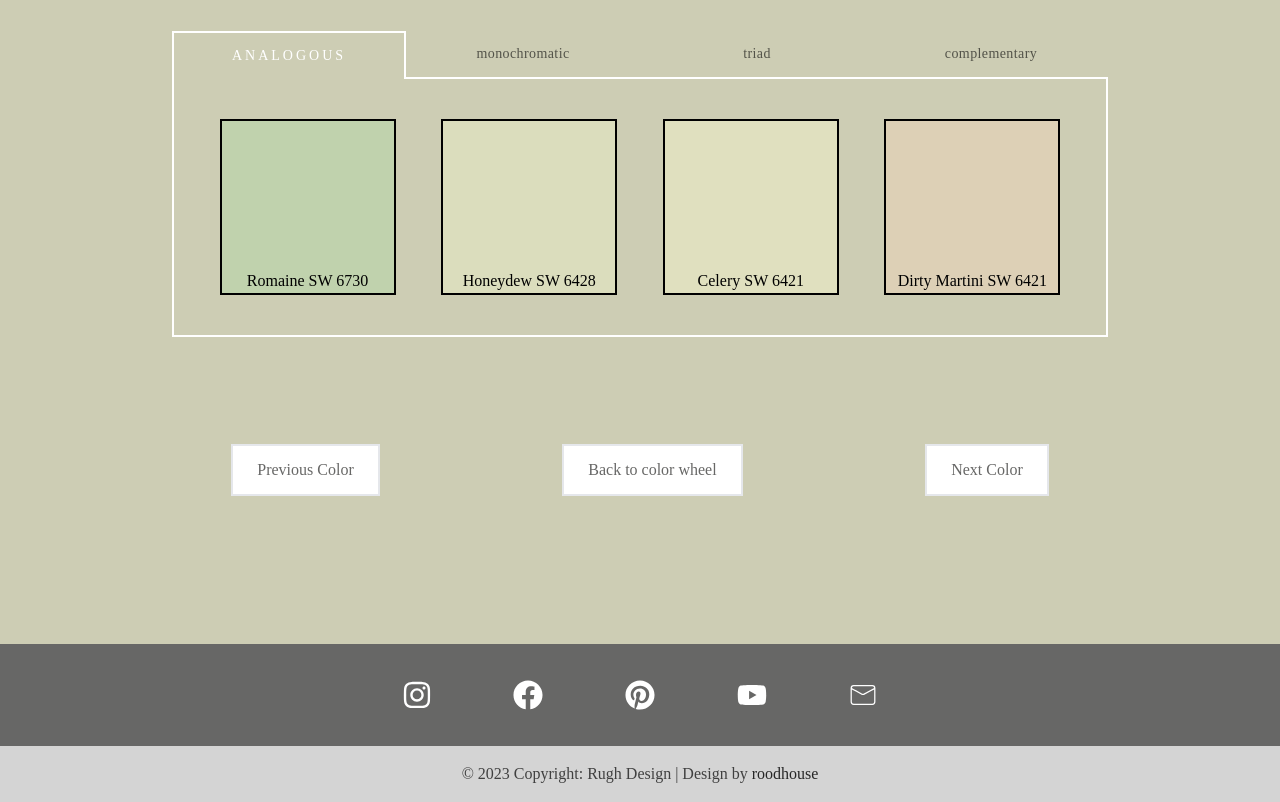
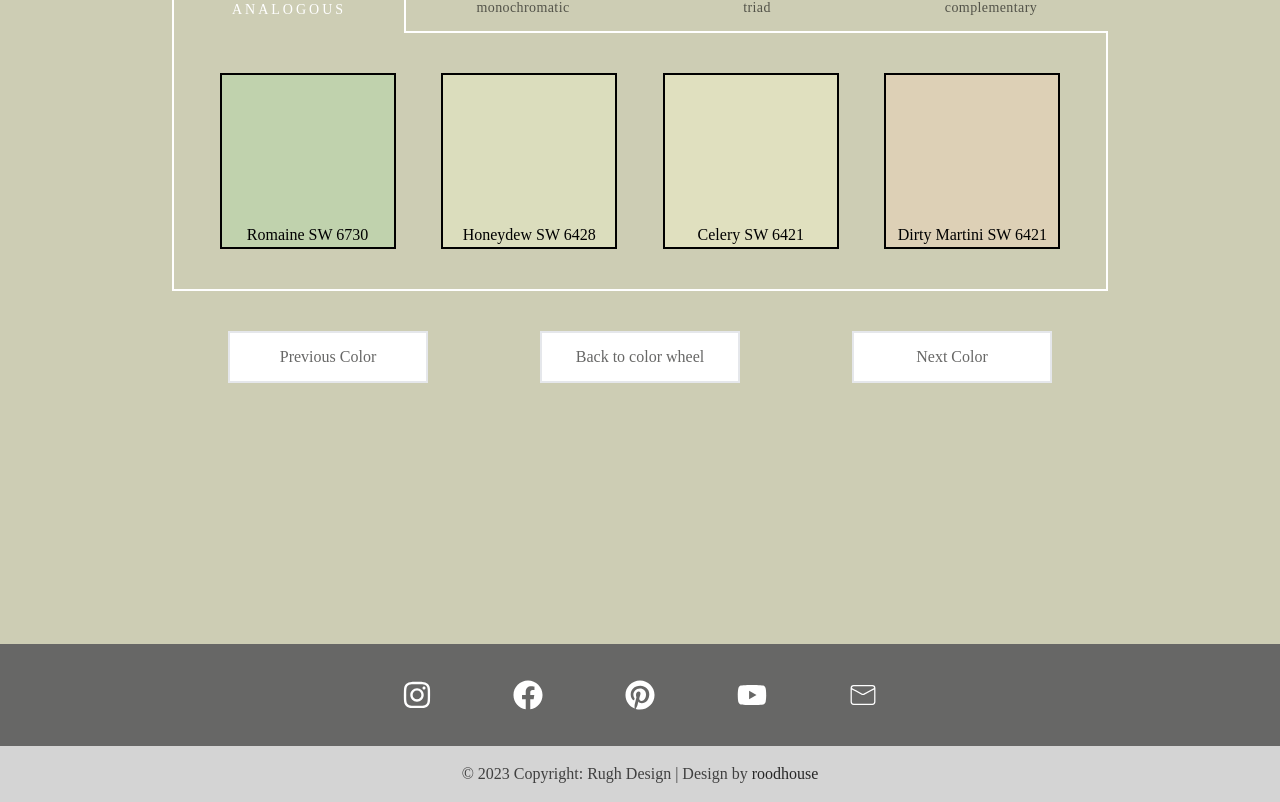
Before and after one commit to roodhouse/rugh-design-color-wheel, a React (Create React App) app: page /color/acanthus in a window 1280 px wide. Shown: the part 1106-1908 px from the top of the page. Built offline with nearby package versions, Linux system fonts and the light colour scheme.

Commit message:
fixed overflow issue and layout shift on hover

```diff
--- a/src/components/color/Color.jsx
+++ b/src/components/color/Color.jsx
@@ -76,9 +76,9 @@ function Color() {
           <div>
             <ColorTabs />
           </div>
-        </div>
         {/* color navigation */}
         <ColorNav />
+        </div>
       </div>
     </div>
   );
--- a/src/components/color/ColorNav.jsx
+++ b/src/components/color/ColorNav.jsx
@@ -2,12 +2,16 @@ import * as React from 'react';
 import { useState } from 'react';
 import { useParams, Link } from 'react-router-dom';
 import { getColor, colors } from '../colors';
+import Tooltip from '@mui/material/Tooltip';
+import Fade from '@mui/material/Fade';
+import Zoom from '@mui/material/Zoom';
 
 function ColorNav() {
 
     const { id } = useParams();
     const color = getColor(id);
 
+    // Handle hover on color nav buttons
     const [prevIsHovering, setPrevIsHovering] = useState(false);
     const [nextIsHovering, setNextIsHovering] = useState(false);
 
@@ -58,9 +62,11 @@ function ColorNav() {
 
   return (
     <div className='max-w-[1000px] w-full flex flex-row justify-around mx-auto pt-10'>
+        <div className='w-[200px] text-center whitespace-nowrap'>
+
             <Link onMouseOver={handlePrevMouseOver} onMouseOut={handlePrevMouseOut} to={`../color/${thePreviousColor()}`}>
                 {prevIsHovering && (
-                    <div className={thePreviousColor() === 0 ? "hidden" : "block bg-white text-[#676766] border-2 px-6 py-3 hover:bg-[#E5C1C1] hover:border-[#E5C1C1] hover:text-white"}>
+                    <div className={thePreviousColor() === 0 ? "hidden" : "hover:text-ellipsis hover:whitespace-nowrap hover:overflow-hidden block bg-white text-[#676766] border-2 px-6 py-3 hover:bg-[#E5C1C1] hover:border-[#E5C1C1] hover:text-white"}>
               {colors[prevIndex].name}
           </div>
                 )}
@@ -70,14 +76,20 @@ function ColorNav() {
           </div>
                 )}
             </Link>
+        </div>
+        <div className='w-[200px] text-center'>
+
             <Link to={`../`}>
           <div className='block bg-white text-[#676766] border-2 px-6 py-3 hover:bg-[#E5C1C1] hover:border-[#E5C1C1] hover:text-white'>
                 Back to color wheel
           </div>
                 </Link>
+        </div>
+        <div className='w-[200px] text-center whitespace-nowrap'>
+
             <Link onMouseOver={handleNextMouseOver} onMouseOut={handleNextMouseOut} to={`../color/${theNextColor()}`}>
             {nextIsHovering && (
-                    <div className={theNextColor() === 0 ? "hidden" : "block bg-white text-[#676766] border-2 px-6 py-3 hover:bg-[#E5C1C1] hover:border-[#E5C1C1] hover:text-white"}>
+                    <div className={theNextColor() === 0 ? "hidden" : "hover:text-ellipsis hover:whitespace-nowrap hover:overflow-hidden block bg-white text-[#676766] border-2 px-6 py-3 hover:bg-[#E5C1C1] hover:border-[#E5C1C1] hover:text-white"}>
               {colors[nextIndex].name}
           </div>
                 )}
@@ -88,6 +100,7 @@ function ColorNav() {
                 )}
             </Link>
         </div>
+        </div>
   )
 }
 
```
